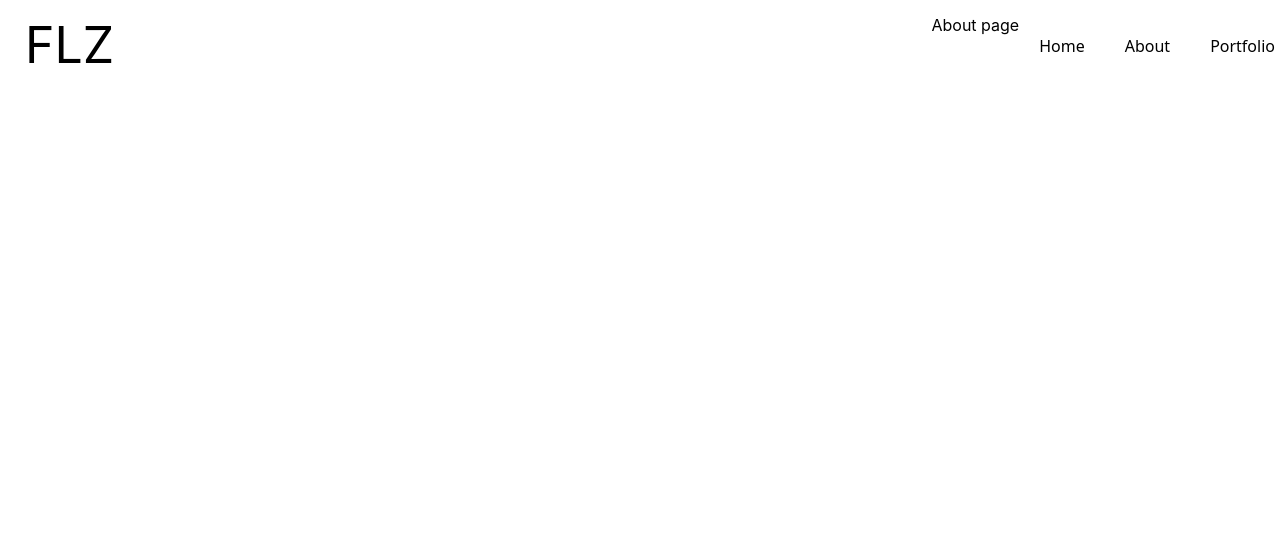
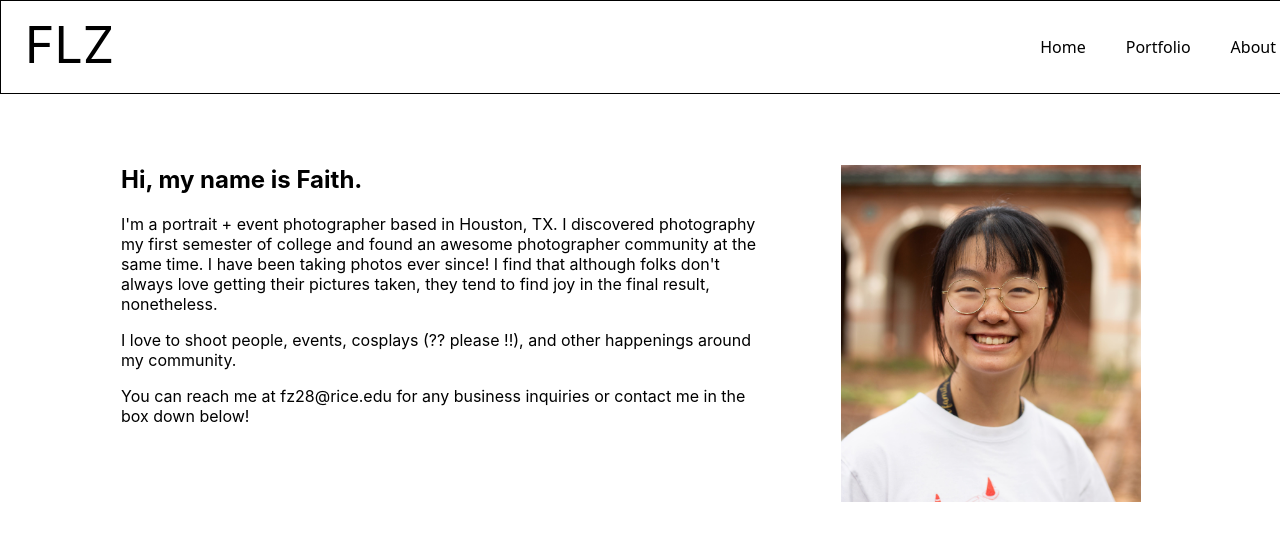
Before and after one commit to faithz314/photo-portfolio, a React (Create React App) app in the folder my-react-app/: page /about in a window 1280 px wide. Shown: the top 540 px of the page. Built offline with nearby package versions, Linux system fonts and the light colour scheme.

Commit message:
added bio

```diff
--- a/my-react-app/src/components/Navbar.css
+++ b/my-react-app/src/components/Navbar.css
@@ -9,10 +9,11 @@
     flex-direction: row;
     justify-content: flex-end;
     padding: 15px;
+    border: 1px solid black ;
     transition: transform 0.3s ease; /* basically what it sounds like but so slay*/
 }
 
-.navigation a{
+.navigation a{ /*SO INTERESTING: 'Link' is treated as a href in CSS*/
     padding: 20px;
     font-family:system-ui, -apple-system, BlinkMacSystemFont, 'Segoe UI', Roboto, Oxygen, Ubuntu, Cantarell, 'Open Sans', 'Helvetica Neue', sans-serif;
     color:black;
--- a/my-react-app/src/components/Navbar.js
+++ b/my-react-app/src/components/Navbar.js
@@ -16,26 +16,25 @@ function Navbar(props){
     //CONST = var prefix!!!
 
     return(
-        <div>
         <nav className = "navigation">
+
+            <div className= "initials"> FLZ</div>
 
             <Routes>
                 <Route path= '/home' element= {<Home/>}/>
-                <Route path= '/about' element= {<About/>}/>
                 <Route path= '/portfolio' element= {<Portfolio/>}/>
 
+                <Route path= '/about' element= {<About/>}/>
+
             </Routes>
+            <Link to="/home">Home</Link>
+            <Link to="/portfolio">Portfolio</Link>
 
-            <div className= "initials"> FLZ</div>
-            <Link to="/home">Home</Link>
             <Link to="/about">About</Link>
-            <Link to="/portfolio">Portfolio</Link>
 
         </nav>
 
 
-
-        </div>
 
     );
 
--- a/my-react-app/src/pages/About.js
+++ b/my-react-app/src/pages/About.js
@@ -1,10 +1,34 @@
 import React from 'react';
-
+import '../styles/About.css';
+import IMG_2390 from '../images/IMG_2390.jpg'
 
 function About(){
     return(
+    <div className= 'about-content'>
+        <div className= 'bio'>
+        <h2>Hi, my name is Faith. </h2>
+            <p> I'm a portrait + event photographer based in Houston, TX. I discovered
+                photography my first semester of college and found an awesome
+                photographer community at the same time. I have been taking photos
+                ever since! I find that although folks don't always love getting their pictures
+                taken, they tend to find joy in the final result, nonetheless.
+            </p>
+            <p>
+                I love to shoot people, events, cosplays (?? please !!), and other happenings around
+                my community.
+            </p>
+            <p>
+                You can reach me at fz28@rice.edu for any business inquiries or contact me in the box
+                down below!
+            </p>
+         </div>
 
-        <div> About page </div>
+        <div className = 'headshot'>
+            <img src= {IMG_2390} alt= 'headshot' style={{ width: '300px', height: 'auto' }}></img>
+        </div>
+
+    </div>
+
 
     );
 }
--- a/my-react-app/src/pages/Home.css
+++ /dev/null
@@ -1,4 +0,0 @@
-.Home{
-    display: flex;
-    color: red;
-}
--- a/my-react-app/src/pages/Home.js
+++ b/my-react-app/src/pages/Home.js
@@ -1,11 +1,12 @@
 import React from 'react';
-import './Home.css';
+import '../styles/Home.css';
+import '../images/IMG_2390.jpg'
 
 
 function Home(){
     return(
 
-        <div> Hi! My name is Faith, and I take photos. Welcome to my portfolio page! </div>
+        <div className = "content"> Home page </div>
 
     );
 }
--- a/my-react-app/src/pages/Portfolio.js
+++ b/my-react-app/src/pages/Portfolio.js
@@ -2,7 +2,7 @@ import React from 'react'
 
 function Portfolio(){
     return(
-        <div> portfolio page. </div>
+        <div>portrait page </div>
 
     )
 
--- /dev/null
+++ b/my-react-app/src/styles/About.css
@@ -0,0 +1,20 @@
+.about-content{
+    position: fixed; /* this sets the bar in the same relative position no matter how the user scrolls */
+    top: 100px; /* top and left set the navbar to top left corner of the window */
+    width: 100%; /* 100% of the viewer of the screen*/
+    display: flex;
+    flex-direction: row;
+    justify-content: center;
+    padding: 15px;
+    transition: transform 0.3s ease; /* basically what it sounds like but so slay*/
+}
+
+.bio{
+    width: 50%;
+    padding: 30px;
+}
+
+
+.headshot{
+    padding: 50px;
+}
--- /dev/null
+++ b/my-react-app/src/styles/Home.css
@@ -0,0 +1,10 @@
+.content{
+    position: fixed; /* this sets the bar in the same relative position no matter how the user scrolls */
+    top: 100px; /* top and left set the navbar to top left corner of the window */
+    width: 100%; /* 100% of the viewer of the screen*/
+    display: flex;
+    flex-direction: row;
+    justify-content: flex-start;
+    padding: 15px;
+    transition: transform 0.3s ease; /* basically what it sounds like but so slay*/
+}
```
Also changed, not shown: my-react-app/src/images/IMG_2390.jpg (added), my-react-app/src/pages/Portfolio.css (deleted), my-react-app/src/styles/Portfolio.css (added).
